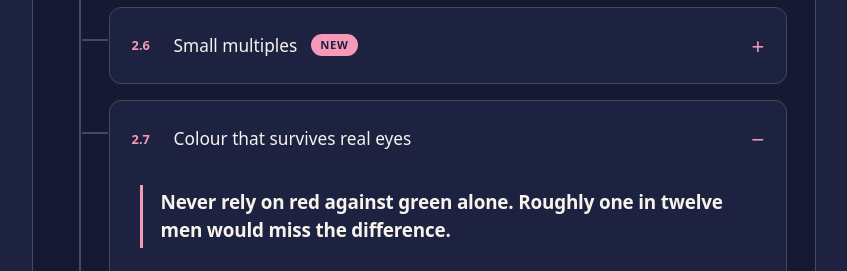
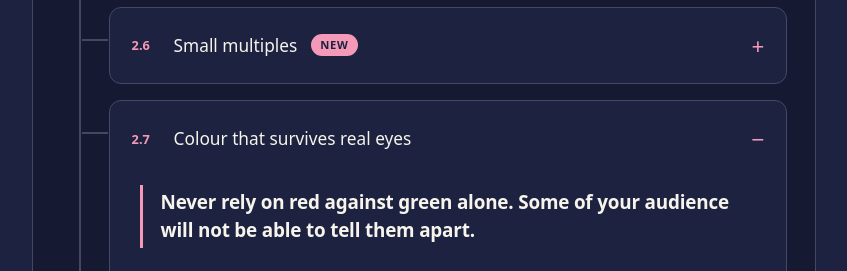
Before and after one commit to PPegram/philpegram.com, a plain HTML site: page playbook.html in a window 1280 px wide. Both pictures are taken after a click on the link "Test your colours". Shown: the part 2290-2561 px from the top of the page, without its empty margins (216-1063 px from the left). Drawn offline with Linux system fonts and the light colour scheme; a web font is replaced by a local one.

Commit message:
Playbook: remove the one-in-twelve-men statistic from the colour section

```diff
--- a/playbook.html
+++ b/playbook.html
@@ -69,7 +69,7 @@
 <div class="pb-demo"><div class="pb-seg" id="pb-smseg" role="group" aria-label="Chart layout"><button type="button" class="on" data-sm="one" aria-pressed="true">One messy chart</button><button type="button" data-sm="many" aria-pressed="false">Small multiples</button></div><div id="pb-sm"></div></div>
 <p>Use the same scale on every panel, order panels by size or pattern rather than alphabet, and give the panel you are discussing the highlight colour.</p></div></details>
 <details class="pb-item" id="colour"><summary><span class="pb-n">2.7</span>Colour that survives real eyes</summary><div class="pb-body">
-<p class="pb-short">Never rely on red against green alone. Roughly one in twelve men would miss the difference.</p>
+<p class="pb-short">Never rely on red against green alone. Some of your audience will not be able to tell them apart.</p>
 <div class="pb-demo"><div class="pb-seg" id="pb-simseg" role="group" aria-label="Vision type"><button type="button" class="on" data-sim="normal" aria-pressed="true">Typical vision</button><button type="button" data-sim="deut" aria-pressed="false">Red-green (green weak)</button><button type="button" data-sim="prot" aria-pressed="false">Red-green (red weak)</button><button type="button" data-sim="grey" aria-pressed="false">Greyscale</button></div><div id="pb-sim" style="margin-top:20px"><h4>Red and green</h4><div class="pb-pair"><div style="background:#d62728">Bad</div><div style="background:#2ca02c">Good</div></div><h4 style="margin-top:18px">A safer pair</h4><div class="pb-pair"><div style="background:#E69F00">Bad</div><div style="background:#0072B2;color:#fff">Good</div></div></div></div>
 <h4>Colour-blind-safe set (Okabe-Ito). Tap to copy.</h4>
 <div class="pb-swatches"><button class="pb-swatch" data-hex="#E69F00"><i style="background:#E69F00"></i><span>Orange #E69F00</span></button><button class="pb-swatch" data-hex="#56B4E9"><i style="background:#56B4E9"></i><span>Sky #56B4E9</span></button><button class="pb-swatch" data-hex="#009E73"><i style="background:#009E73"></i><span>Green #009E73</span></button><button class="pb-swatch" data-hex="#F0E442"><i style="background:#F0E442"></i><span>Yellow #F0E442</span></button><button class="pb-swatch" data-hex="#0072B2"><i style="background:#0072B2"></i><span>Blue #0072B2</span></button><button class="pb-swatch" data-hex="#D55E00"><i style="background:#D55E00"></i><span>Vermilion #D55E00</span></button><button class="pb-swatch" data-hex="#CC79A7"><i style="background:#CC79A7"></i><span>Purple #CC79A7</span></button></div>
```
